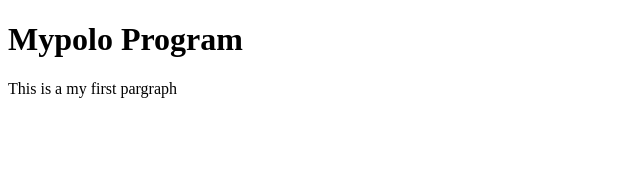
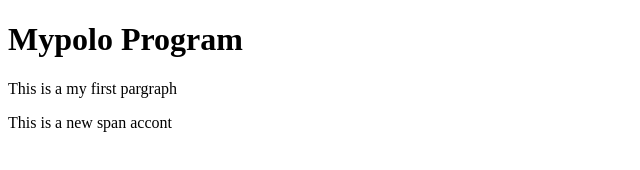
Before and after one commit to PrakashPokala/myproject, a plain HTML site: page index.html in a window 1280 px wide. Shown: the whole page, without its empty margins (0-640 px from the left). Drawn offline with Linux system fonts and the light colour scheme.

Commit message:
index folder add span tag

```diff
--- a/index.html
+++ b/index.html
@@ -9,5 +9,6 @@
 <body>
     <h1>Mypolo Program</h1>
     <p>This is a my first pargraph</p>
+    <span>This is a new span accont</span>
 </body>
 </html>
```
